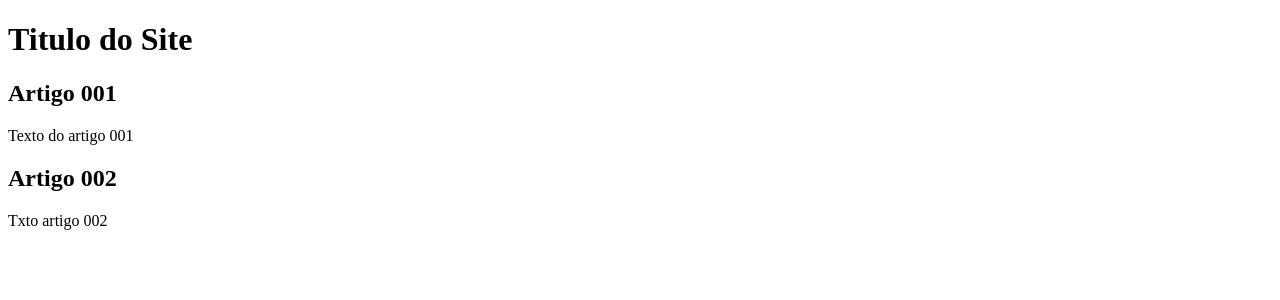
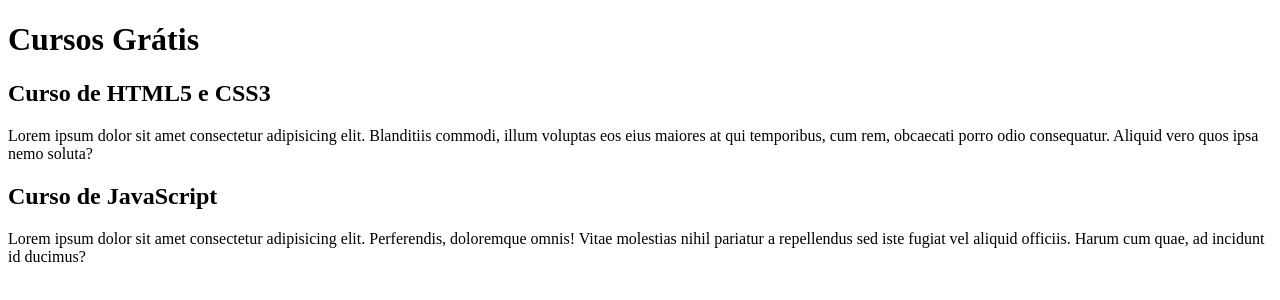
Before and after one commit to nathaliafroz/projeto-site, a plain HTML site: page index.html in a window 1280 px wide. Drawn offline with Linux system fonts and the light colour scheme.

Commit message:
comecei a escrever o conteúdo

```diff
--- a/index.html
+++ b/index.html
@@ -9,15 +9,16 @@
 <body>
     <main>
         <header>
-            <h1>Titulo do Site</h1>
+            <h1>Cursos Grátis</h1>
         </header>
         <article>
-            <h2>Artigo 001</h2>
-            <p>Texto do artigo 001</p>
+            <h2>Curso de HTML5 e CSS3</h2>
+            <p>Lorem ipsum dolor sit amet consectetur adipisicing elit. Blanditiis commodi, illum voluptas eos eius maiores at qui temporibus, cum rem, obcaecati porro odio consequatur. Aliquid vero quos ipsa nemo soluta?</p>
         </article>
+
         <article>
-            <h2>Artigo 002</h2>
-            <p>Txto artigo 002</p>
+            <h2>Curso de JavaScript</h2>
+            <p>Lorem ipsum dolor sit amet consectetur adipisicing elit. Perferendis, doloremque omnis! Vitae molestias nihil pariatur a repellendus sed iste fugiat vel aliquid officiis. Harum cum quae, ad incidunt id ducimus?</p>
         </article>
     </main>
 </body>
```
